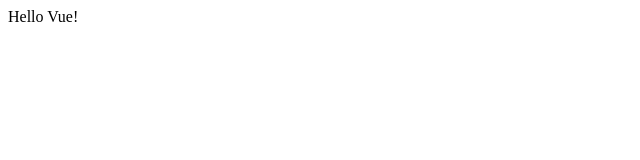
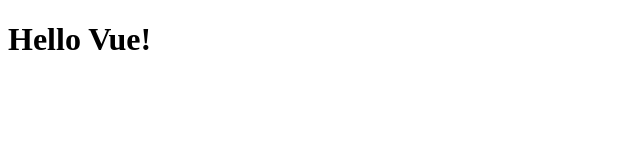
Before and after one commit to EligioBiasi/vue-hello, a plain HTML site: page index.html in a window 1280 px wide. Shown: the whole page, without its empty margins (0-640 px from the left). Drawn offline with nearby package versions, Linux system fonts and the light colour scheme.

Commit message:
added title

```diff
--- a/index.html
+++ b/index.html
@@ -9,7 +9,11 @@
 <body>
     <script src="https://unpkg.com/vue@3/dist/vue.global.js"></script>
 
-    <div id="app">{{ message }}</div>
+    <div id="app">
+        <h1>
+            {{message}}
+        </h1>
+    </div>
 
 <script>
   const { createApp } = Vue
```
